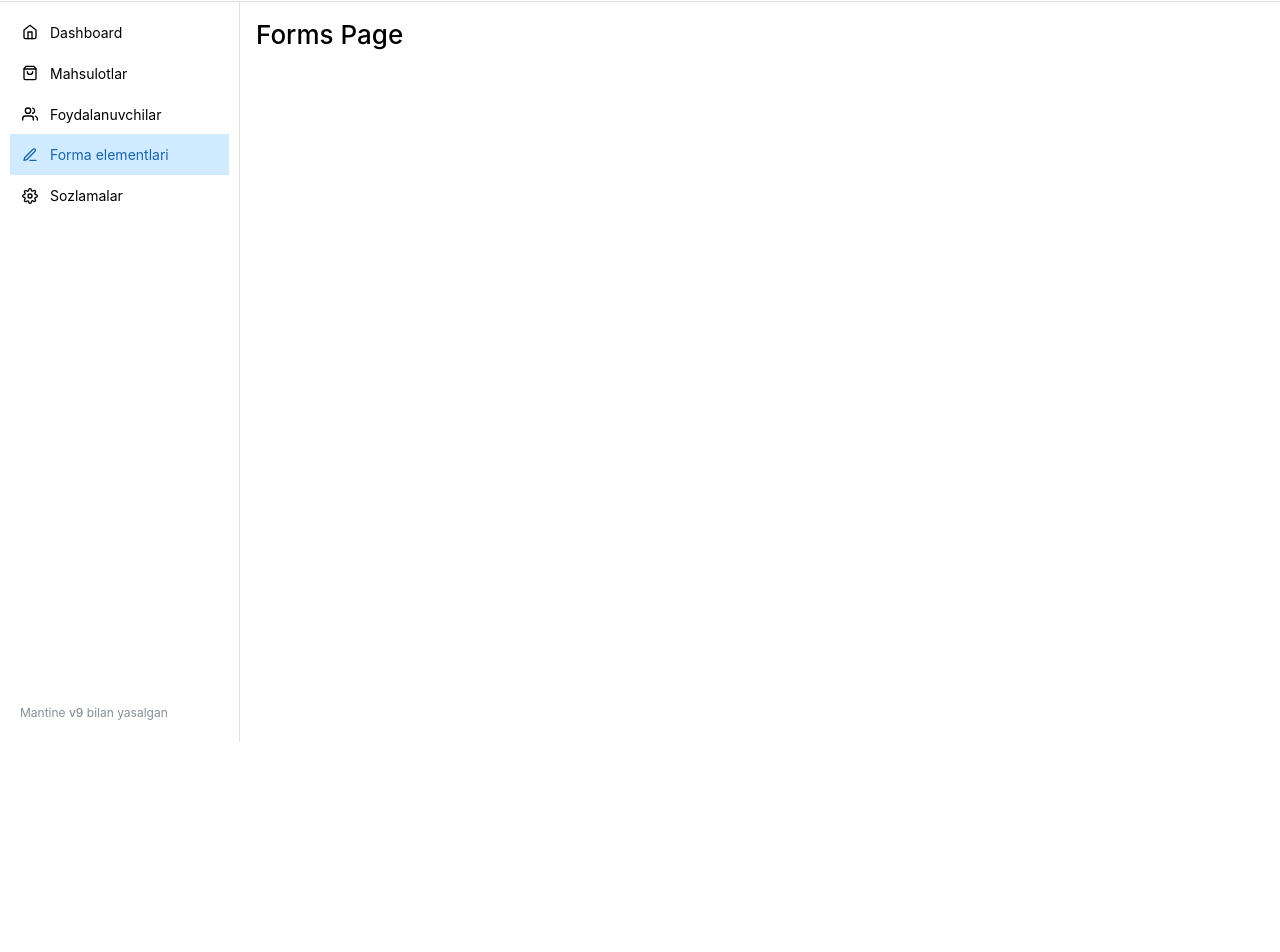
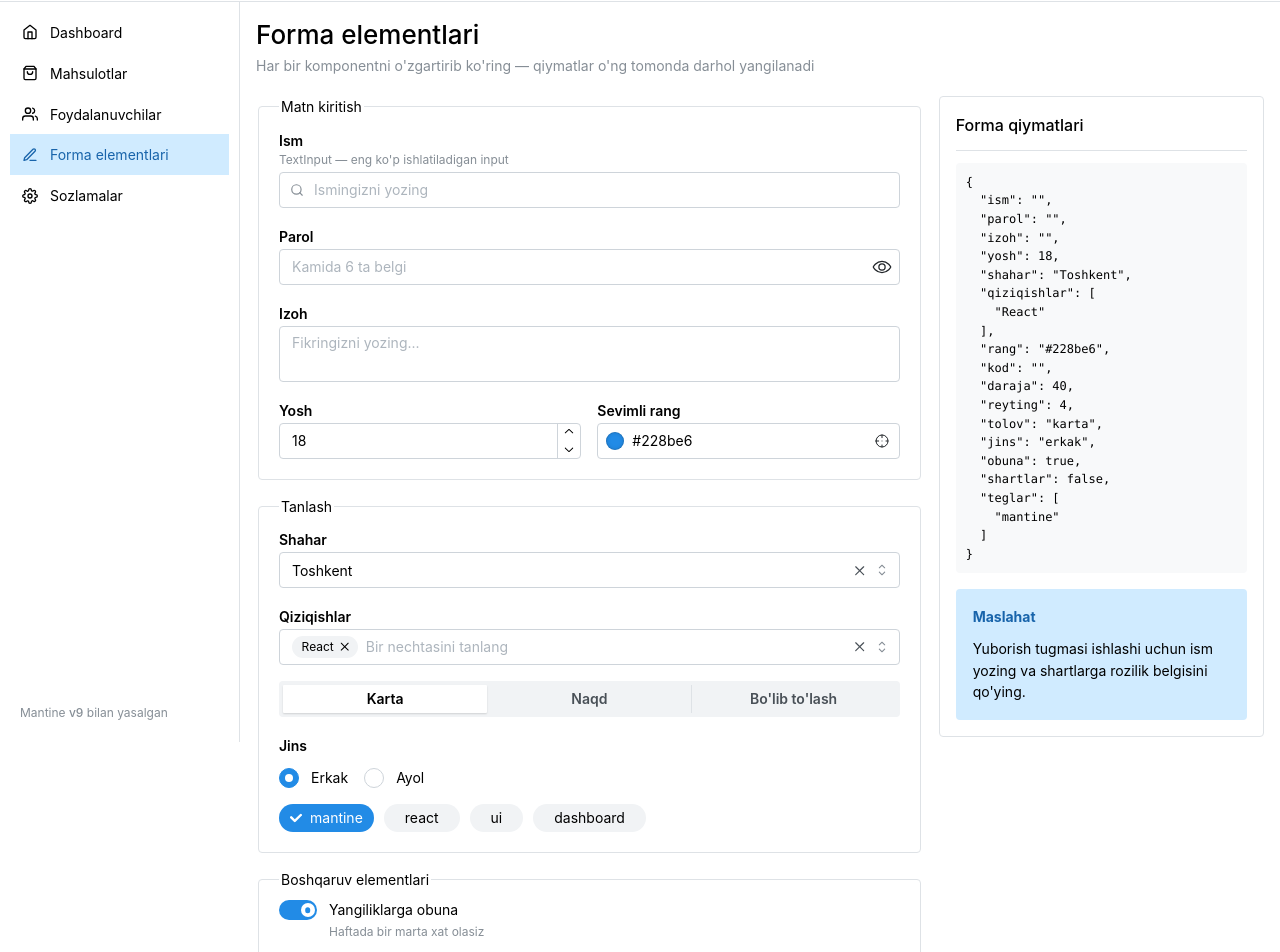
Before and after one commit to Farhad-deve/mantine-admin, a React (Vite) app: page /forms in a window 1280 px wide. Shown: the part 58-1010 px from the top of the page. Before the commit the page ends 800 px from the top, so only its background shows below. Built offline with nearby package versions, Linux system fonts and the light colour scheme.

Commit message:
Files changed 17:46 14.08

```diff
--- a/src/components/AllProductsTable.tsx
+++ b/src/components/AllProductsTable.tsx
@@ -4,23 +4,17 @@ import type { Product } from "../types/types";
 import { FiSearch } from "react-icons/fi";
 import { useEffect, useState } from "react";
 
-  function formatPrice(value: number) {
-    const grouped = String(value).replace(/\B(?=(\d{3})+(?!\d))/g, " ");
-    return `${grouped} so'm`;
-  };
+function formatPrice(value: number) {
+  const grouped = String(value).replace(/\B(?=(\d{3})+(?!\d))/g, " ");
+  return `${grouped} so'm`;
+};
 
-  const AllProductsTable = () => {
-  const products: Product[] = [
-    { id: 1, name: "Aurora klaviatura", category: "Aksessuar", price: 349000, stock: 42, status: "active", rating: 5 },
-    { id: 2, name: "Nova simsiz sichqoncha", category: "Aksessuar", price: 189000, stock: 8, status: "active", rating: 4 },
-    { id: 3, name: "Lumen 27 monitor", category: "Monitor", price: 3200000, stock: 0, status: "archived", rating: 4 },
-    { id: 4, name: "Echo quloqchin", category: "Audio", price: 720000, stock: 25, status: "active", rating: 5 },
-    { id: 5, name: "Pulse veb-kamera", category: "Video", price: 540000, stock: 3, status: "draft", rating: 3 },
-    { id: 6, name: "Slate noutbuk stend", category: "Aksessuar", price: 210000, stock: 61, status: "active", rating: 4 },
-    { id: 7, name: "Orbit mikrofon", category: "Audio", price: 890000, stock: 14, status: "active", rating: 5 },
-    { id: 8, name: "Nimbus USB-C hub", category: "Aksessuar", price: 430000, stock: 0, status: "draft", rating: 3 },
-  ];
+interface AllProductsTableProps {
+  products: Product[],
+  onDeleteRequest: (id: number) => void
+}
 
+const AllProductsTable = ({ products, onDeleteRequest }: AllProductsTableProps) => {
   const [search, setSearch] = useState("");
   const [category, setCategory] = useState<string | null>(null);
   const [page, setPage] = useState(1);
@@ -41,6 +35,7 @@ import { useEffect, useState } from "react";
   const endIndex = startIndex + itemsPerPage;
   const paginatedProducts = filteredProducts.slice(startIndex, endIndex);
   const totalPages = Math.ceil(filteredProducts.length / itemsPerPage);
+
   const rows = paginatedProducts.map((product) => (
       <Table.Tr key={product.id}>
           <Table.Td>
@@ -91,7 +86,7 @@ import { useEffect, useState } from "react";
 
               <Menu.Dropdown w={150}>
                 <Menu.Item leftSection={<FiEdit2 size={14} />}>Tahrirlash</Menu.Item>
-                <Menu.Item color="red" leftSection={<FiTrash2 />}>O'chirish</Menu.Item>
+                <Menu.Item onClick={() => onDeleteRequest(product.id)} color="red" leftSection={<FiTrash2 />}>O'chirish</Menu.Item>
               </Menu.Dropdown>
             </Menu>
           </Table.Td>
--- a/src/pages/FormsPage.tsx
+++ b/src/pages/FormsPage.tsx
@@ -1,11 +1,209 @@
-import { Title } from '@mantine/core'
+import {
+  Alert,
+  Button,
+  Card,
+  Checkbox,
+  Chip,
+  Code,
+  ColorInput,
+  Divider,
+  Fieldset,
+  Grid,
+  Group,
+  MultiSelect,
+  NumberInput,
+  PasswordInput,
+  PinInput,
+  Radio,
+  Rating,
+  SegmentedControl,
+  Select,
+  Slider,
+  Stack,
+  Switch,
+  Text,
+  Textarea,
+  TextInput,
+  Title,
+} from "@mantine/core";
+import { FiSearch } from "react-icons/fi";
 
 const Forms = () => {
+
+  const currentCode =
+  `{
+  "ism": "",
+  "parol": "",
+  "izoh": "",
+  "yosh": 18,
+  "shahar": "Toshkent",
+  "qiziqishlar": [
+    "React"
+  ],
+  "rang": "#228be6",
+  "kod": "",
+  "daraja": 40,
+  "reyting": 4,
+  "tolov": "karta",
+  "jins": "erkak",
+  "obuna": true,
+  "shartlar": false,
+  "teglar": [
+    "mantine"
+  ]
+}`
+
   return (
     <>
-        <Title>Forms Page</Title>
+      <Stack gap={"lg"}>
+        <Stack gap={"4px"}>
+          <Title>Forma elementlari</Title>
+          <Text c={"dimmed"} size="sm">
+            Har bir komponentni o'zgartirib ko'ring — qiymatlar o'ng tomonda
+            darhol yangilanadi
+          </Text>
+        </Stack>
+
+        <Grid>
+          <Grid.Col span={{ base: 12, lg: 8 }}>
+            <Stack gap={"lg"}>
+              <Stack>
+                <Fieldset legend="Matn kiritish">
+                  <Stack gap={"md"}>
+                    <TextInput label="Ism"
+                      description="TextInput — eng ko'p ishlatiladigan input"
+                      placeholder="Ismingizni yozing"
+                      leftSection={<FiSearch size={14} />}
+                    />
+                    <PasswordInput label="Parol" placeholder="Kamida 6 ta belgi" />
+                    <Textarea label="Izoh" placeholder="Fikringizni yozing..." />
+                    <Group>
+                      <NumberInput
+                        flex={1}
+                        label="Yosh"
+                        placeholder="Yoshingizni yozing"
+                        min={0}
+                        defaultValue={18}
+                      />
+                      <ColorInput
+                        flex={1}
+                        label="Sevimli rang"
+                        placeholder="Rangni tanlang"
+                        defaultValue="#228be6"
+                      />
+                    </Group>
+                  </Stack>
+                </Fieldset>
+
+                <Fieldset legend="Tanlash">
+                  <Stack gap="md">
+                    <Select
+                      label="Shahar"
+                      placeholder="Shaharni tanlang"
+                      data={[
+                        "Toshkent",
+                        "Samarqand",
+                        "Buxoro",
+                        "Namangan",
+                        "Farg'one",
+                      ]}
+                      searchable
+                      clearable
+                      defaultValue={"Toshkent"}
+                    />
+                    <MultiSelect
+                      label="Qiziqishlar"
+                      data={["React", "Vue", "Angular", "Node.js", "TypeScript"]}
+                      clearable
+                      placeholder="Bir nechtasini tanlang"
+                      defaultValue={["React"]}
+                    />
+                    <SegmentedControl
+                      data={[
+                        { label: "Karta", value: "karta" },
+                        { label: "Naqd", value: "naqd" },
+                        { label: "Bo'lib to'lash", value: "bolib" },
+                      ]}
+                    />
+
+                    <Radio.Group
+                      label="Jins"
+                      name="jins"
+                      defaultValue={"erkak"}
+                    >
+                      <Group mt="xs">
+                        <Radio value={"erkak"} label="Erkak" />
+                        <Radio value={"ayol"} label="Ayol" />
+                      </Group>
+                    </Radio.Group>
+
+                    <Group gap="xs">
+                      <Chip defaultChecked>mantine</Chip>
+                      <Chip>react</Chip>
+                      <Chip>ui</Chip>
+                      <Chip>dashboard</Chip>
+                    </Group>
+                  </Stack>
+                </Fieldset>
+
+                <Fieldset legend="Boshqaruv elementlari">
+                  <Stack gap={"lg"}>
+                    <Switch defaultChecked label="Yangiliklarga obuna" description="Haftada bir marta xat olasiz" />
+
+                    <Checkbox label="Foydalanish shartlariga roziman" />
+
+                    <Slider
+                      defaultValue={40}
+                      label={(value) => `${value}%`}
+                      marks={[
+                        { value: 0, label: "0" },
+                        { value: 50, label: "50" },
+                        { value: 100, label: "100" },
+                      ]}
+                      mb={"lg"}
+                      labelTransitionProps={{
+                        transition: 'skew-down',
+                        duration: 150,
+                        timingFunction: 'linear',
+                      }}
+                    />
+
+                    <Group>
+                      <Rating defaultValue={4} />
+                      <PinInput length={4} placeholder="○" />
+                    </Group>
+                  </Stack>
+                </Fieldset>
+              </Stack>
+
+              <Group>
+                <Button disabled>Yuborish</Button>
+                <Button variant="default">Tozalash</Button>
+              </Group>
+            </Stack>
+          </Grid.Col>
+
+          <Grid.Col span={{ base: 12, lg: 4 }}>
+            <Card
+              withBorder
+              style={{ position: "sticky" }}
+              top={80}
+            >
+              <Text fw={500}>Forma qiymatlari</Text>
+              <Divider my={"sm"} />
+              <Code block>
+                {currentCode}
+              </Code>
+
+              <Alert title="Maslahat" mt={"md"}>
+                Yuborish tugmasi ishlashi uchun ism yozing va shartlarga rozilik belgisini qo'ying.
+              </Alert>
+            </Card>
+          </Grid.Col>
+        </Grid>
+      </Stack>
     </>
-  )
-}
+  );
+};
 
-export default Forms
+export default Forms;
--- a/src/theme/theme.ts
+++ b/src/theme/theme.ts
@@ -28,5 +28,6 @@ export const theme = createTheme({
       h5: { fontSize: "0.875rem" },
       h6: { fontSize: "0.75rem" },
     }
-  }
+  },
+  cursorType: "pointer"
 });
```
Also changed, not shown: src/pages/ProductsPage.tsx (+74 -9 lines).
